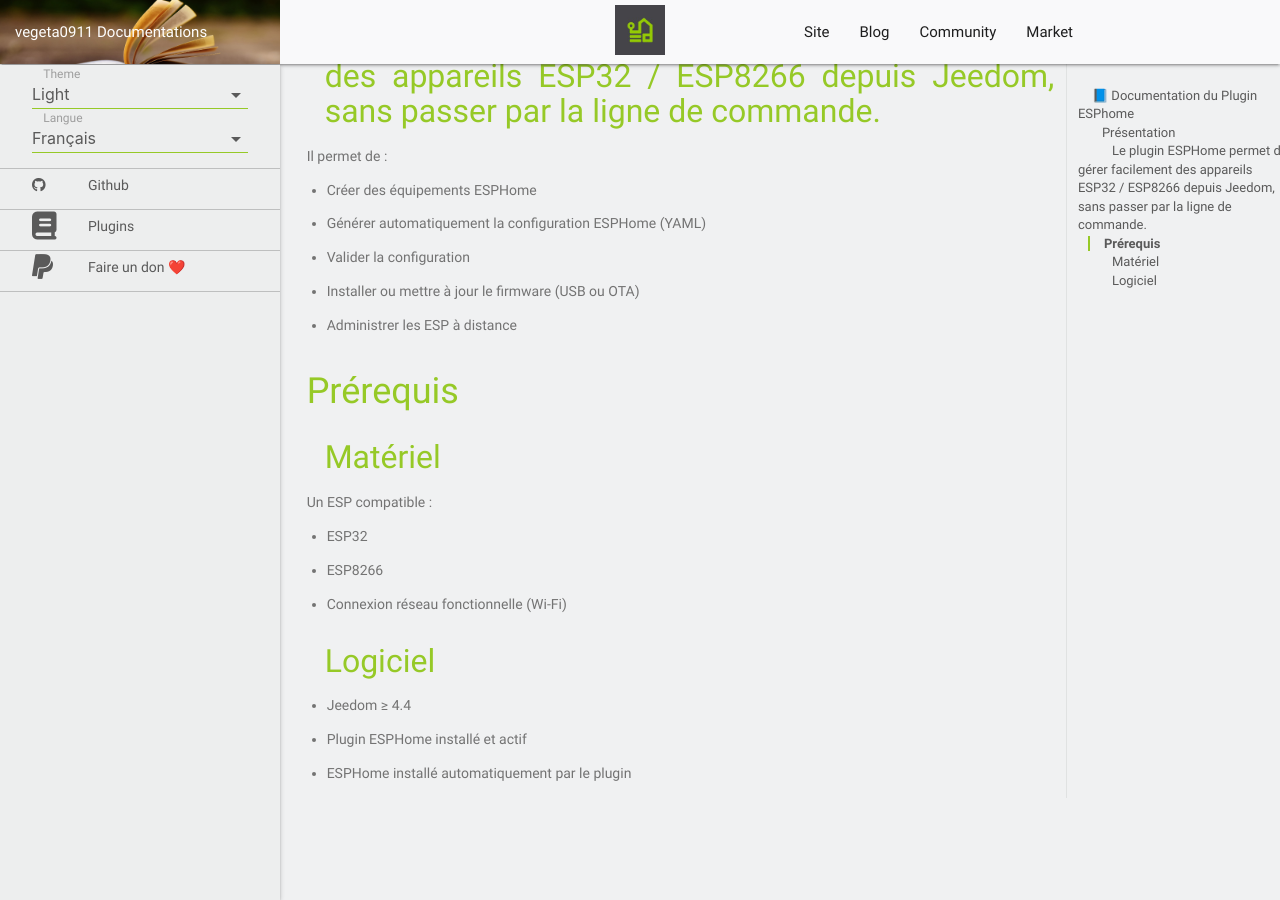
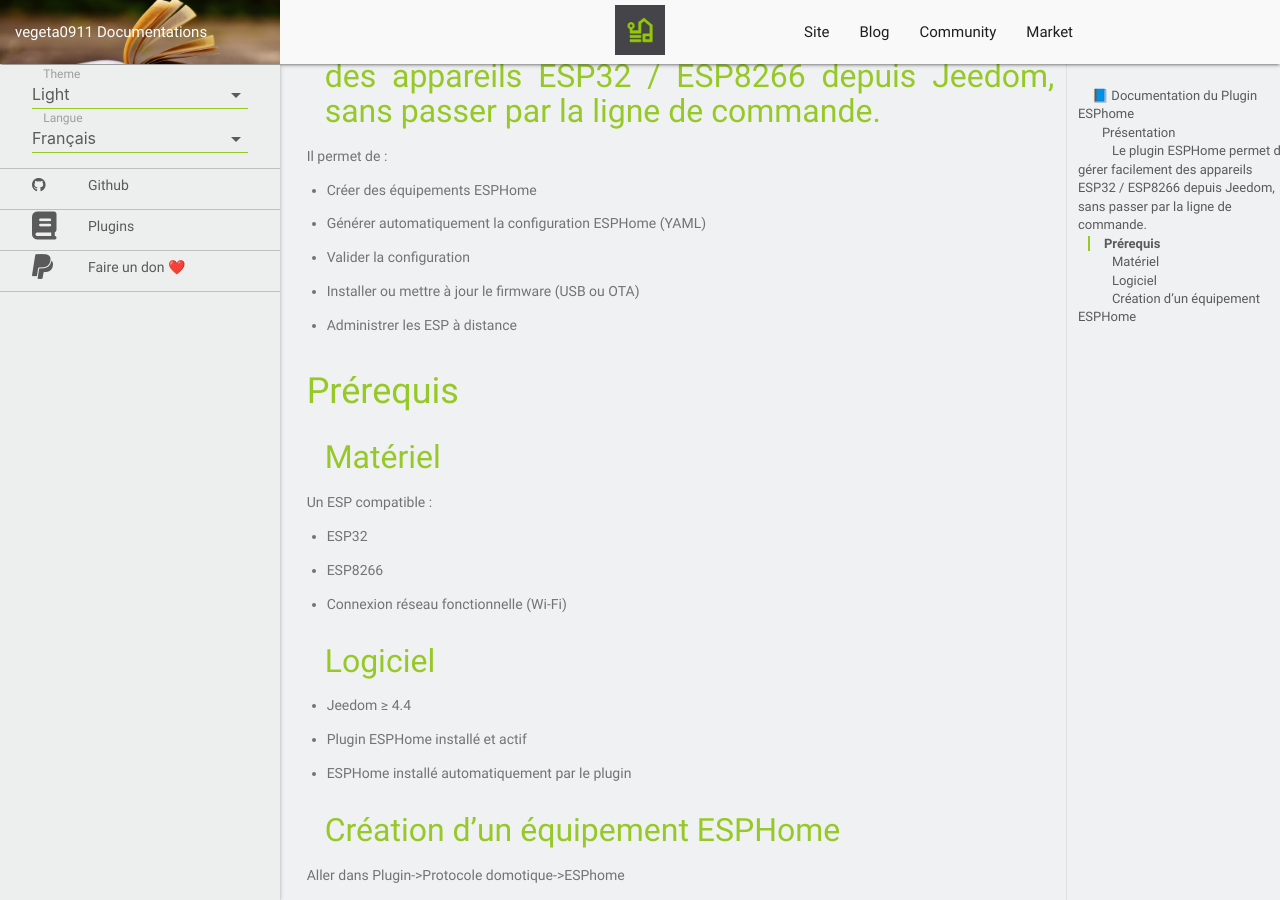
Before and after one commit to vegeta0911/documentation, a Jekyll site: the page built from plugins/fr_FR/ESPhome/index.md, in a window 1280 px wide and 900 px high, scrolled down 233 px. Built offline with Jekyll 4.4.1, drawn with Linux system fonts in a browser that asks for light colours; nearby versions of some CDN libraries; our own code applies the rules of GitHub Pages for plain Markdown files; library files that are not in the unit come from our copies; before the commit the page ends 1031 px from its top, so only the background shows below that.

Commit message:
Update index.md

```diff
--- a/plugins/fr_FR/ESPhome/index.md
+++ b/plugins/fr_FR/ESPhome/index.md
@@ -36,3 +36,6 @@
   - Plugin ESPHome installé et actif
 
   - ESPHome installé automatiquement par le plugin
+
+### Création d’un équipement ESPHome
+Aller dans Plugin->Protocole domotique->ESPhome
```
